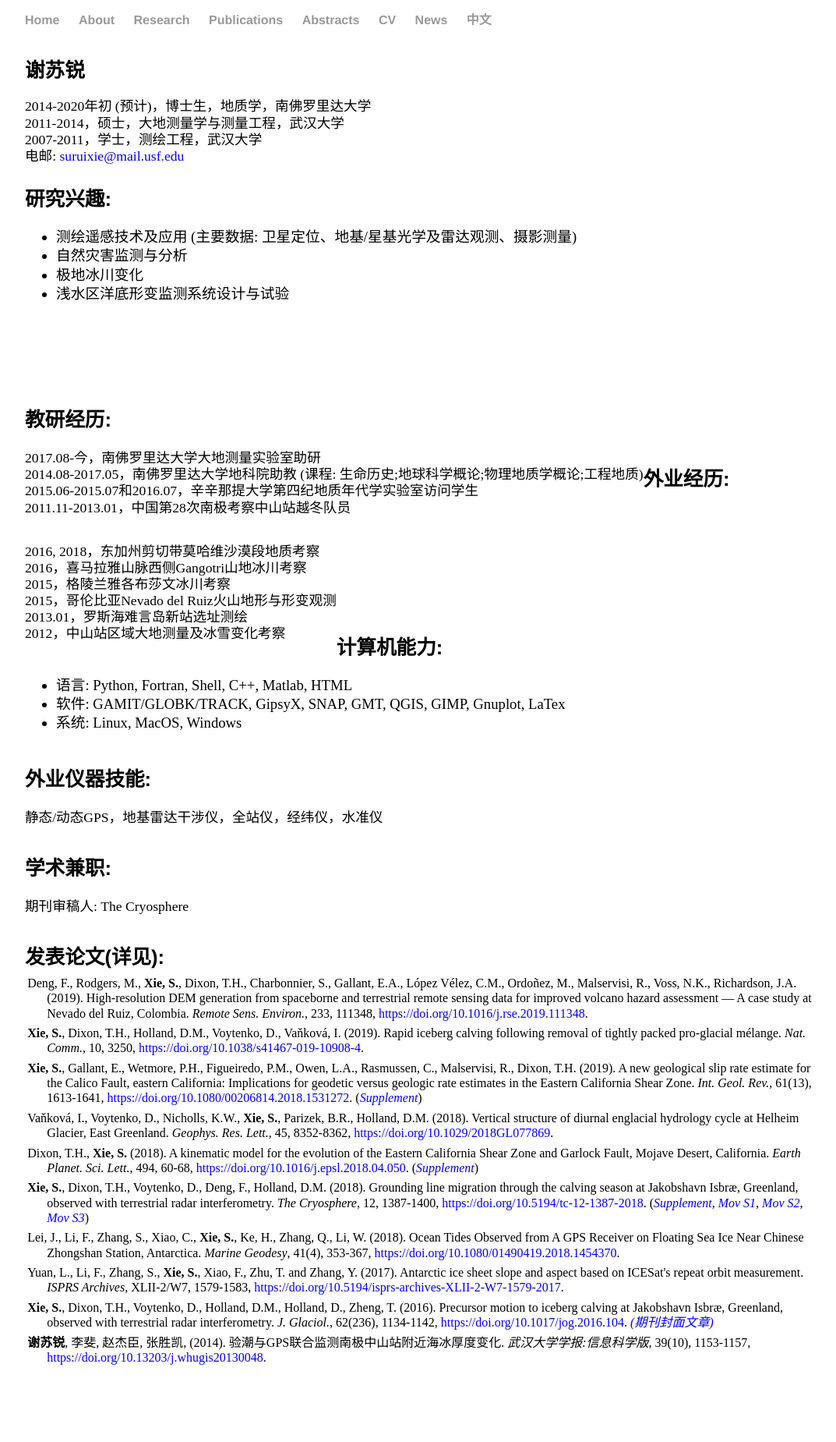
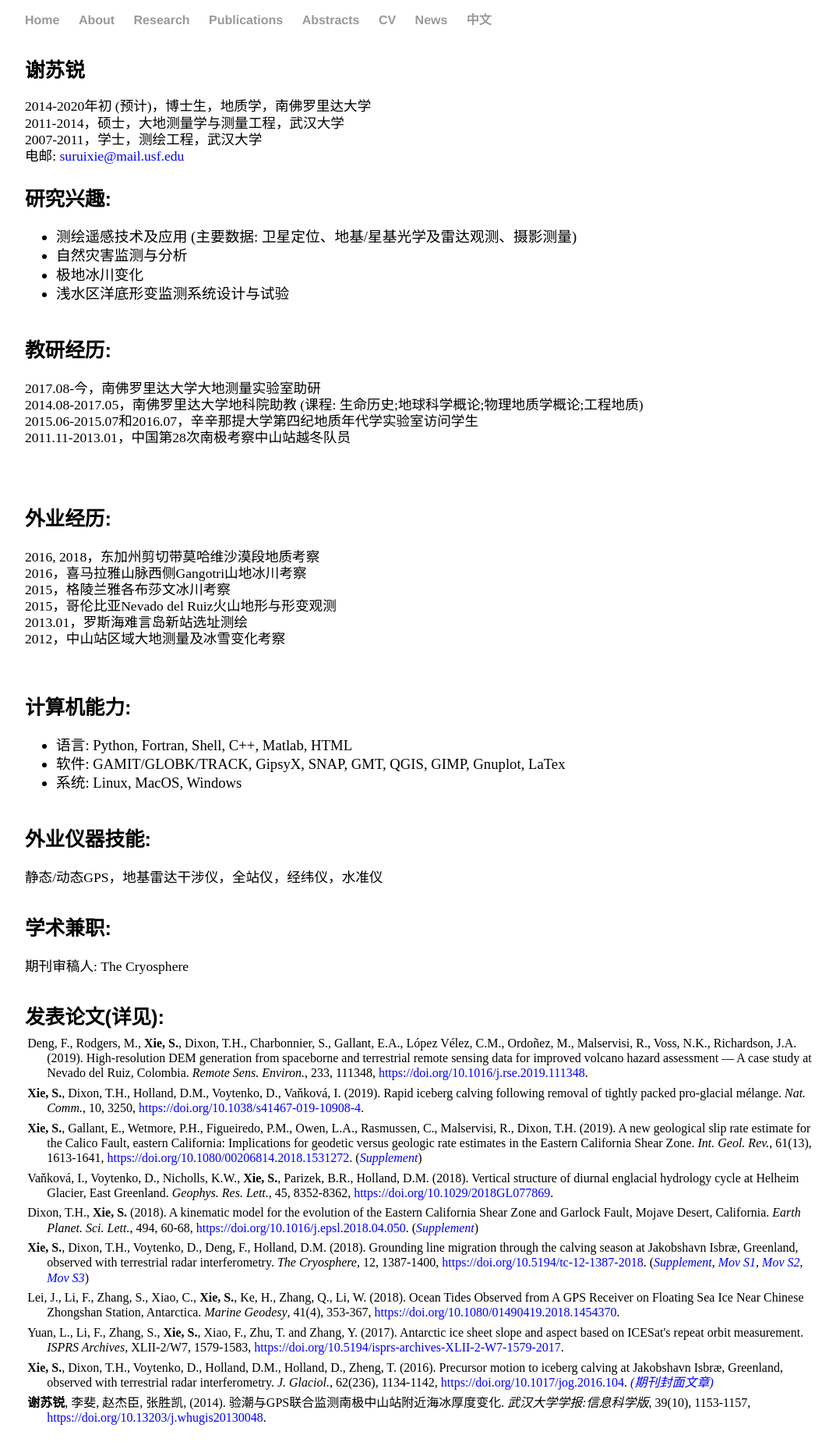
Before and after one commit to suruixie/suruixie.github.io, a Jekyll site: the page built from Chinese/index.html, in a window 1280 px wide. Shown: the whole page at 78% size, without its empty margins (96-1169 px from the left). Built offline with Jekyll 4.4.1, drawn with Linux system fonts in a browser that asks for light colours; a style sheet for code colours, icons or effects is not loaded; before the commit the page ends 1773 px from its top, so only the background shows below that.

Commit message:
Update index.html

```diff
--- a/Chinese/index.html
+++ b/Chinese/index.html
@@ -24,7 +24,7 @@
 	    </ul>
 	</div>
 	<div class="sideText">
-	    <h4 style="margin-top:5em;margin-bottom:0.2em;">教研经历: </h4>
+	    <h4 style="margin-top:1.5em;margin-bottom:0.2em;">教研经历: </h4>
             <p style="line-height: 120%;">2017.08-今，南佛罗里达大学大地测量实验室助研<br>
 	    2014.08-2017.05，南佛罗里达大学地科院助教 (课程: 生命历史;地球科学概论;物理地质学概论;工程地质)<br>
             2015.06-2015.07和2016.07，辛辛那提大学第四纪地质年代学实验室访问学生<br>
@@ -32,7 +32,7 @@
             </p>
 	</div>
 	<div class="sideText">
-	    <h4 style="margin-top:1.5em;margin-bottom:0.2em;">外业经历: </h4>
+	    <h4 style="margin-top:7em;margin-bottom:0.2em;">外业经历: </h4>
 	    <p style="line-height: 120%;">2016, 2018，东加州剪切带莫哈维沙漠段地质考察<br>
 		    2016，喜马拉雅山脉西侧Gangotri山地冰川考察<br>
 		    2015，格陵兰雅各布莎文冰川考察<br>
@@ -42,7 +42,7 @@
             </p>
 	</div>
 	<div class="sideText">
-	    <h4 style="margin-top:7em;margin-bottom:0.2em;">计算机能力: </h4>
+	    <h4 style="margin-top:8em;margin-bottom:0.2em;">计算机能力: </h4>
 	    <ul class="research_list">
 		    <li style="line-height:130%; font-size:0.9em; color:#000000;">语言: Python, Fortran, Shell, C++, Matlab, HTML</a></li>
 		    <li style="line-height:130%; font-size:0.9em; color:#000000;">软件: GAMIT/GLOBK/TRACK, GipsyX, SNAP, GMT, QGIS, GIMP, Gnuplot, LaTex</a></li>
```
